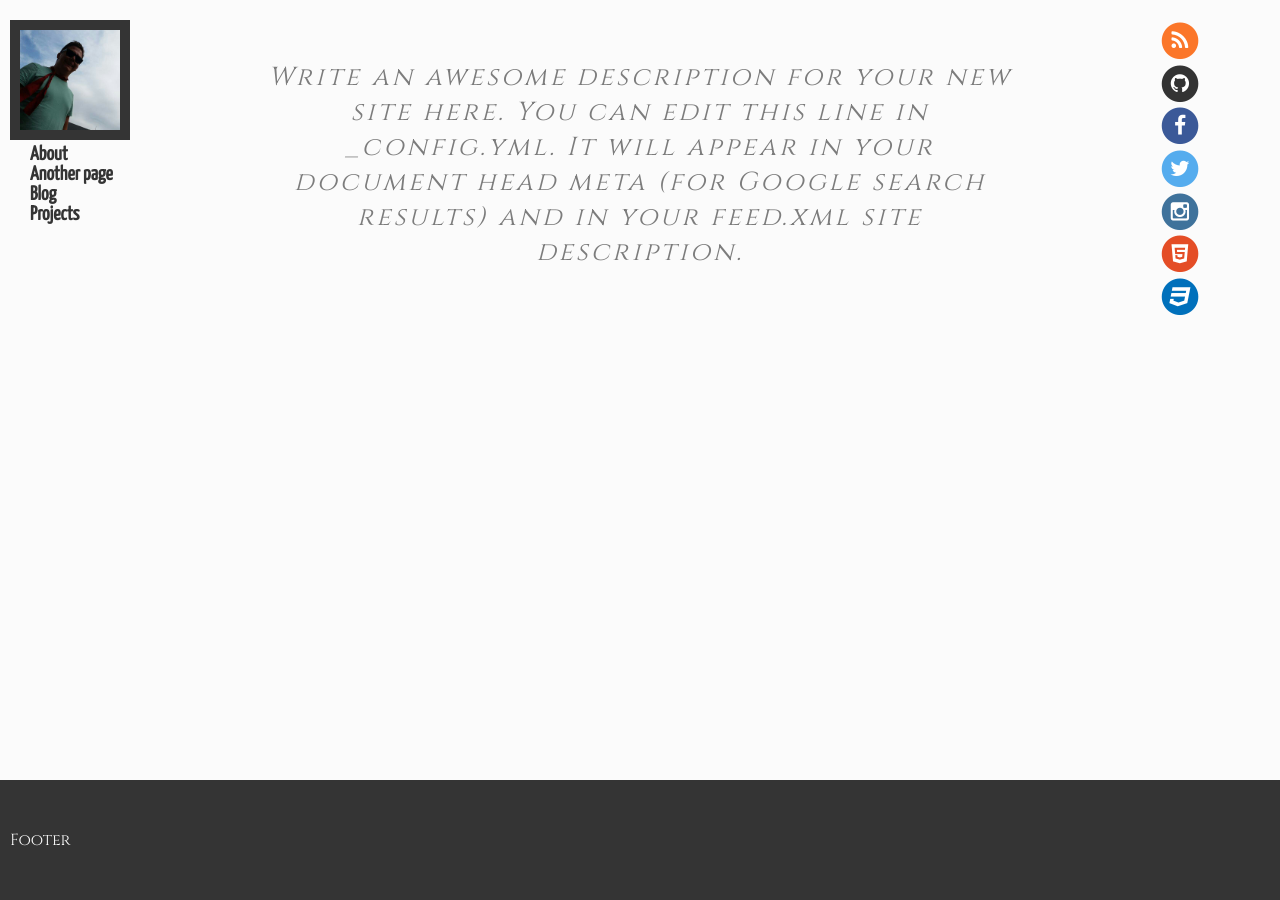
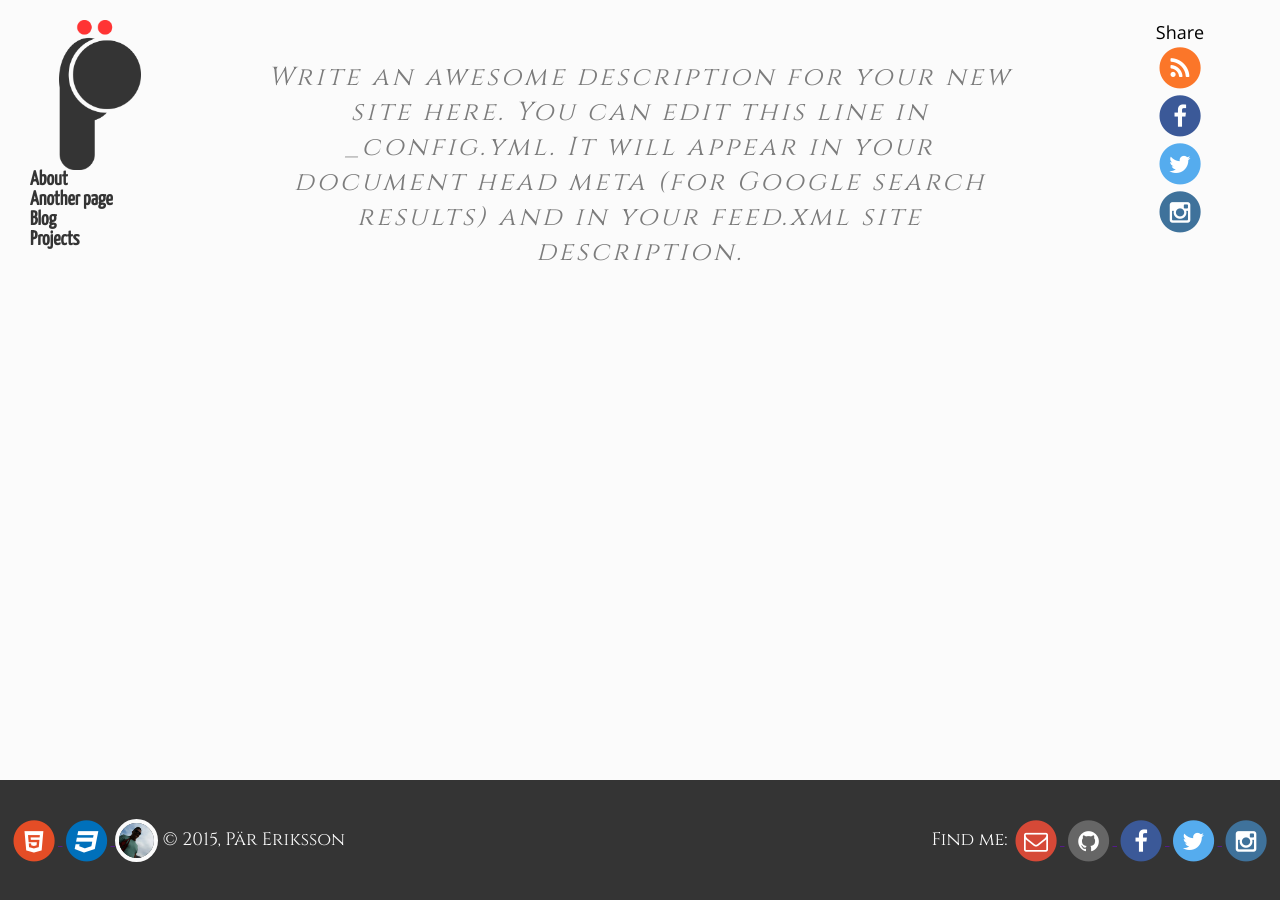
Before and after one commit to Popniten/Popniten.github.io, a Jekyll site: the page built from v2.html, in a window 1280 px wide. Built offline with Jekyll 4.4.1, drawn with Linux system fonts in a browser that asks for light colours; some web fonts are replaced.

Commit message:
Adding logo, elements and css.

```diff
--- a/css/style.scss
+++ b/css/style.scss
@@ -12,6 +12,7 @@ $color-text-base: #343434;
 $color-text-light: #7c7c7c;
 $color-link-hover: #f2c40f;
 
+$font-size-base: 18px;
 $font-family-heading: "Yanone Kaffeesatz", sans-serif;
 $font-family-base: "Open Sans", sans-serif;
 $font-family-serif: "Cinzel", serif;
@@ -30,7 +31,7 @@ html, body, nav, main, aside, div, img, ul {
 }
 
 .color-fa-gh {
-    color: #333333;
+    color: #666666;
 }
 
 .color-fa-tw {
@@ -53,6 +54,10 @@ html, body, nav, main, aside, div, img, ul {
     color: #0070BB;
 }
 
+.color-fa-ma {
+    color: #D64937;
+}
+
 /* Styling */
 html {
     min-height: 100%;
@@ -62,7 +67,8 @@ html {
 
 body {
     background: $color-background-base;
-    font-family: "Open Sans", sans-serif;
+    font-family: $font-family-base;
+    font-size: $font-size-base;
     margin-bottom: $height-footer;
 }
 
@@ -78,9 +84,10 @@ nav {
     margin-top: $margin-layout-element;
 
     img {
-        border: 10px solid $color-text-base;
-        height: 100px;
+        display: block;
+        height: 150px;
         width: auto;
+        margin: 0 auto;
     }
 
     ul {
@@ -137,6 +144,29 @@ footer {
     div {
         width: ($width-main + ($width-asides * 2));
         margin: 0 auto;
+
+        div {
+            display: inline-block;
+            width: 45%;
+        }
+
+        div:nth-child(2) {
+            text-align: right;
+        }
+    }
+
+    a:hover {
+        span {
+            color: $color-link-hover;
+        }
+    }
+
+    img {
+        border: 4px solid $color-background-base;
+        border-radius: 50px;
+        height: 35px;
+        width: auto;
+        vertical-align: middle;
     }
 }
 
@@ -151,3 +181,8 @@ footer {
     width: 85%;
     margin: 40px auto;
 }
+
+/* Alignment */
+.right {
+    float: right;
+}
--- a/v2.html
+++ b/v2.html
@@ -14,7 +14,7 @@
 
 <div id="wrapper">
 <nav>
-    <img src="{{ "/assets/Popniten.jpg" | prepend: site.baseurl }}" alt="Pär 'Popniten' Eriksson" />
+    <img src="{{ "/assets/pop-logo.png" | prepend: site.baseurl }}" alt="Pär 'Popniten' Eriksson" />
     <ul>
         {% for page in site.pages %}
         {% if page.title %}
@@ -32,19 +32,12 @@
     </div>
 </main><!--
 --><aside>
+    Share<br />
     <div>
         <a href="">
             <span class="fa-stack color-fa-rs fa-lg">
                 <i class="fa fa-circle fa-stack-2x"></i>
                 <i class="fa fa-rss fa-stack-1x fa-inverse"></i>
-            </span>
-        </a>
-    </div>
-    <div>
-        <a href="">
-            <span class="fa-stack color-fa-gh fa-lg">
-                <i class="fa fa-circle fa-stack-2x"></i>
-                <i class="fa fa-github fa-stack-1x fa-inverse"></i>
             </span>
         </a>
     </div>
@@ -72,6 +65,10 @@
             </span>
         </a>
     </div>
+</aside>
+</div>
+<footer>
+    <div>
         <div>
             <a href="">
             <span class="fa-stack color-fa-ht fa-lg">
@@ -79,20 +76,48 @@
                 <i class="fa fa-html5 fa-stack-1x fa-inverse"></i>
             </span>
             </a>
-    </div>
-    <div>
             <a href="">
             <span class="fa-stack color-fa-cs fa-lg">
                 <i class="fa fa-circle fa-stack-2x"></i>
                 <i class="fa fa-css3 fa-stack-1x fa-inverse"></i>
             </span>
             </a>
+            <img src="{{ "/assets/Popniten.jpg" | prepend: site.baseurl }}" alt="Pär 'Popniten' Eriksson" />
+            &copy; 2015, Pär Eriksson
         </div>
-</aside>
+        <div class="right">
+            Find me:
+            <a href="">
+            <span class="fa-stack color-fa-ma fa-lg">
+                <i class="fa fa-circle fa-stack-2x"></i>
+                <i class="fa fa-envelope-o fa-stack-1x fa-inverse"></i>
+            </span>
+            </a>
+            <a href="">
+            <span class="fa-stack color-fa-gh fa-lg">
+                <i class="fa fa-circle fa-stack-2x"></i>
+                <i class="fa fa-github fa-stack-1x fa-inverse"></i>
+            </span>
+            </a>
+            <a href="">
+            <span class="fa-stack color-fa-fb fa-lg">
+                <i class="fa fa-circle fa-stack-2x"></i>
+                <i class="fa fa-facebook fa-stack-1x fa-inverse"></i>
+            </span>
+            </a>
+            <a href="">
+            <span class="fa-stack color-fa-tw fa-lg">
+                <i class="fa fa-circle fa-stack-2x"></i>
+                <i class="fa fa-twitter fa-stack-1x fa-inverse"></i>
+            </span>
+            </a>
+            <a href="">
+            <span class="fa-stack color-fa-in fa-lg">
+                <i class="fa fa-circle fa-stack-2x"></i>
+                <i class="fa fa-instagram fa-stack-1x fa-inverse"></i>
+            </span>
+            </a>
         </div>
-<footer>
-    <div>
-        Footer
     </div>
 </footer>
 </body>
```
Also changed, not shown: assets/pop-logo.png (added). Lines whose indentation alone changed are shown as unchanged.
